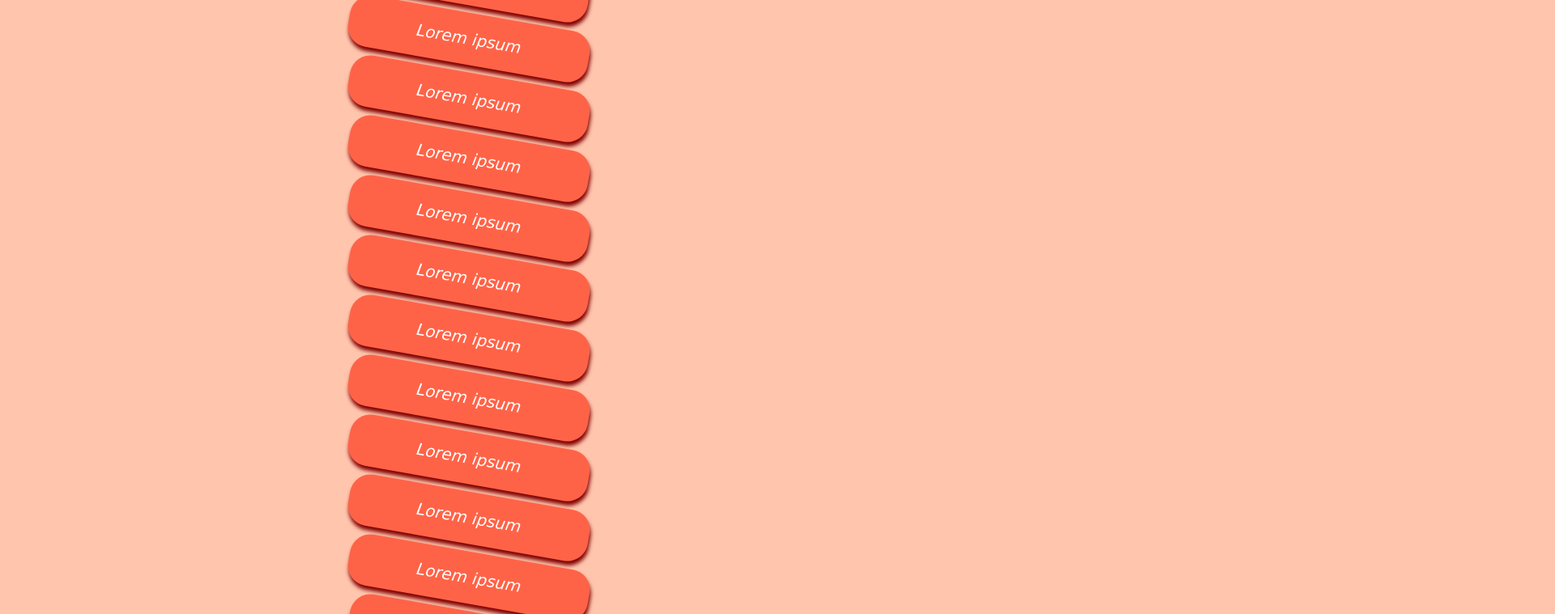
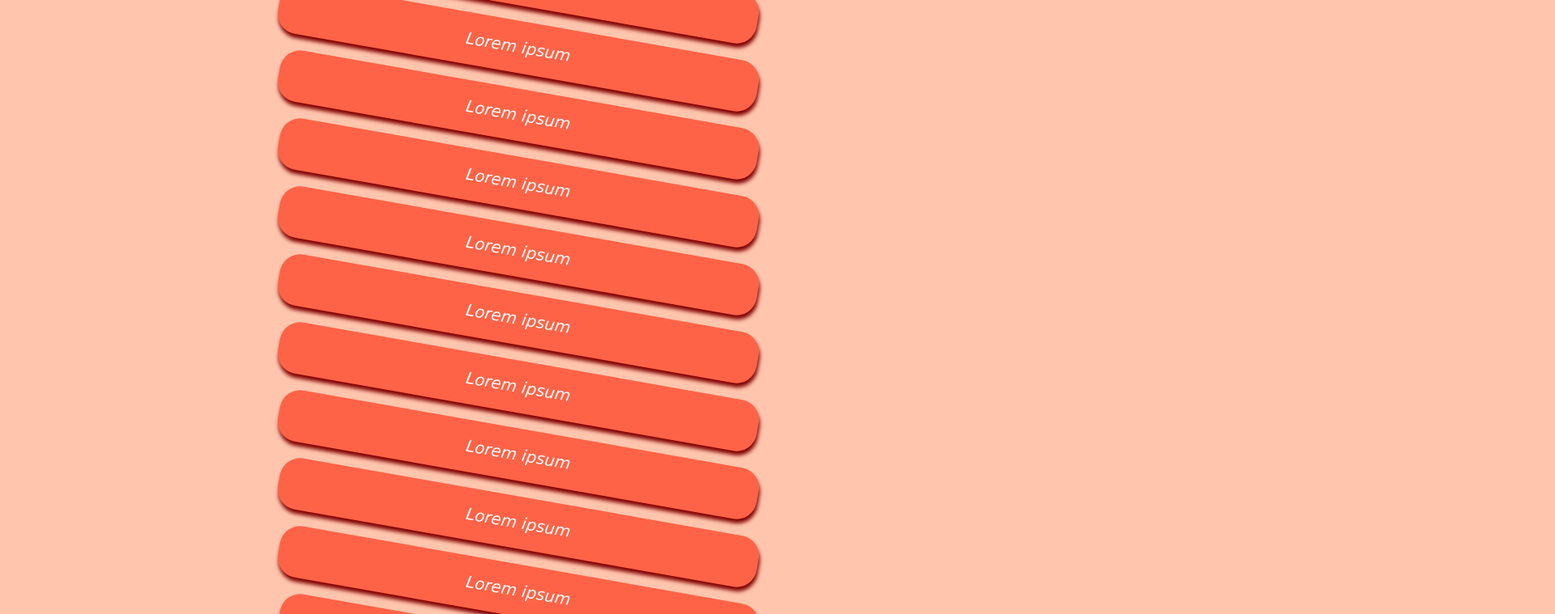
Before and after one commit to Quib2084/HTML-CSS-JS-Small-Projects, a plain HTML site: page Scroll Animation/index.html in a window 1280 px wide. Shown: the part 181-940 px from the top of the page at 81% size, 1920 px wide, since content can reach past the window. Drawn offline with Linux system fonts and the light colour scheme.

Commit message:
Update style.css

```diff
--- a/Scroll Animation/style.css
+++ b/Scroll Animation/style.css
@@ -4,32 +4,38 @@
     box-sizing: border-box;
 }
 
+html{
+    overflow: auto;
+}
+
+
 body{
     font-family: 'verdana', sans-serif;
     display: flex;
-    flex-direction: column;
     align-items: center;
     justify-content: center;
     margin: 0;
     width: 100vw;
-    overflow-x: hidden;
+    overflow: none;
     background-color: rgb(255, 197, 173);
 
 }
 
+.container{
+    width: 50vw;
+}
 
 .box{
     background-color: tomato;
     color:white;
-    width: 300px;
     display: flex;
     justify-content: center;
     align-items: center;
-    margin: 10px;
+    margin: 20px;
     border-radius: 25px;
     box-shadow: 2px 5px 5px maroon;
-    transform: translateX(800%);
-    transition: transform 0.6s ease;
+    transform: translateX(-700%);
+    transition: transform 0.7s ease;
 }
 
 h1{
@@ -45,7 +51,7 @@ h1{
         background-color: white;
         color:tomato;
         transform: rotatez(-10deg) scale(1.1);
-        z-index: 1;
+        z-index: 1000;
 
 }
 
@@ -59,7 +65,7 @@ h1{
 }
 
 .box:nth-of-type(odd){
-    transform: translateX(-800%);
+    transform: translateX(-700%);
 }
 
 
@@ -68,11 +74,3 @@ h1{
     transform: rotatez(10deg);
 
 }
-
-@media (max-width:350px){
-body{
-   max-width:90vw;
-   }
-
-
-}
```
